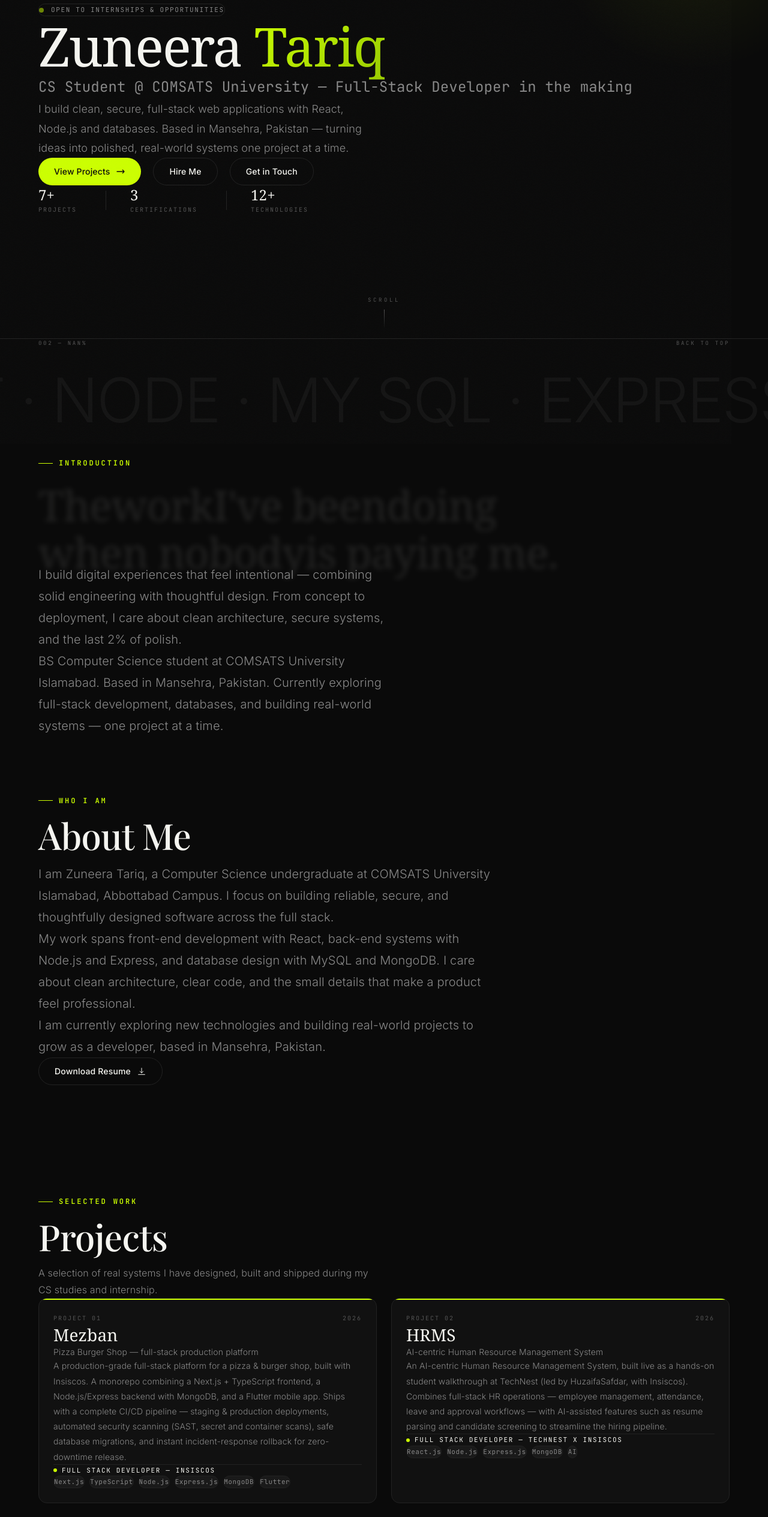
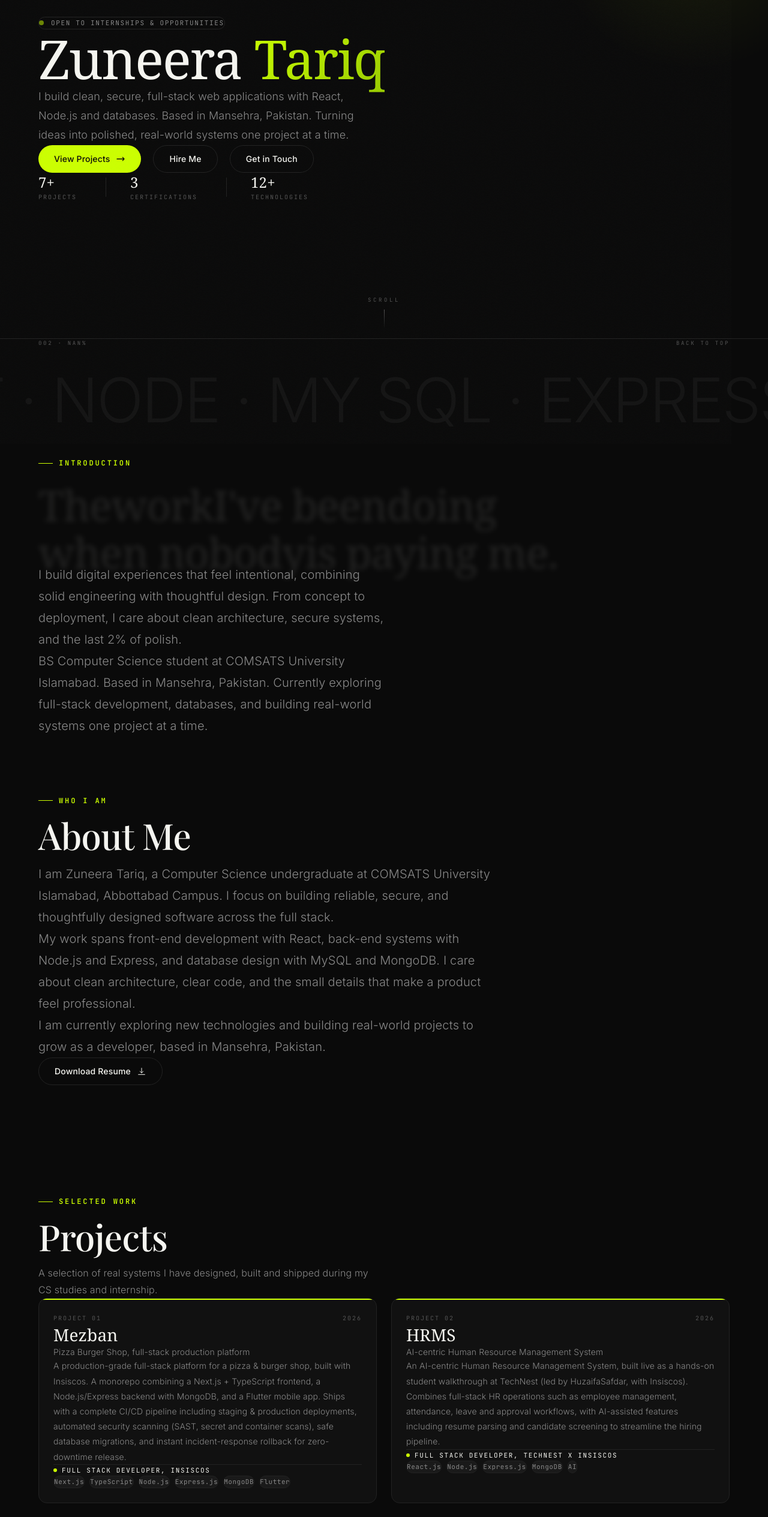
Before and after one commit to Zuneera134/My-Portfolio, a Next.js app: page / in a window 1280 px wide. Shown: the part 220-2749 px from the top of the page at 60% size. Built offline with nearby package versions, Linux system fonts and the light colour scheme.

Commit message:
Remove-hero-role-line-and-all-em-dashes-fix-intro-word-spacing

```diff
--- a/src/app/layout.tsx
+++ b/src/app/layout.tsx
@@ -22,9 +22,9 @@ const playfair = localFont({
 });
 
 export const metadata: Metadata = {
-  title: "Zuneera Tariq — CS Student & Full-Stack Developer in the Making",
+  title: "Zuneera Tariq | Computer Science Portfolio",
   description:
-    "Personal portfolio of Zuneera Tariq — a BS Computer Science student at COMSATS University Islamabad, building full-stack web applications with React, Node.js, and databases.",
+    "Personal portfolio of Zuneera Tariq, a BS Computer Science student at COMSATS University Islamabad, building full-stack web applications with React, Node.js, and databases.",
   keywords: [
     "Zuneera Tariq",
     "portfolio",
@@ -35,7 +35,7 @@ export const metadata: Metadata = {
     "computer science student",
   ],
   openGraph: {
-    title: "Zuneera Tariq — Creative Developer",
+    title: "Zuneera Tariq | Creative Developer",
     description:
       "Building digital experiences that shouldn't feel ordinary.",
     type: "website",
--- a/src/components/motion/Marquee.tsx
+++ b/src/components/motion/Marquee.tsx
@@ -38,7 +38,7 @@ export default function Marquee({
     };
   }, [speed, direction]);
 
-  const repeatedText = `${text} \u2014 ${text} \u2014 ${text} \u2014 ${text} \u2014 `;
+  const repeatedText = `${text} \u00B7 ${text} \u00B7 ${text} \u00B7 ${text} \u00B7 `;
 
   return (
     <div
--- a/src/components/sections/Connect.tsx
+++ b/src/components/sections/Connect.tsx
@@ -70,7 +70,7 @@ export default function Connect() {
         <div className="section-eyebrow">Let&apos;s connect</div>
         <h2 className="section-title">Connect with Me</h2>
         <p className="section-sub">
-          Reach out on your favorite platform — I&apos;d love to hear from you.
+          Reach out on your favorite platform and I&apos;d love to hear from you.
         </p>
 
         <div className="mt-12 flex flex-col md:flex-row gap-4 md:gap-5">
--- a/src/components/sections/Hero.tsx
+++ b/src/components/sections/Hero.tsx
@@ -6,13 +6,12 @@ import gsap from "gsap";
 export default function Hero() {
   const badge = useRef<HTMLDivElement>(null);
   const name = useRef<HTMLDivElement>(null);
-  const role = useRef<HTMLDivElement>(null);
   const desc = useRef<HTMLDivElement>(null);
   const actions = useRef<HTMLDivElement>(null);
   const stats = useRef<HTMLDivElement>(null);
 
   useEffect(() => {
-    const list = [badge, name, role, desc, actions, stats];
+    const list = [badge, name, desc, actions, stats];
     const tl = gsap.timeline({ delay: 0.2 });
     list.forEach((r, i) => {
       if (!r.current) return;
@@ -59,16 +58,10 @@ export default function Hero() {
           </h1>
         </div>
 
-        <div ref={role} className="mt-11 opacity-0">
-          <p className="text-[clamp(1.1rem,2vw,1.5rem)] font-mono text-fg-muted">
-            CS Student @ COMSATS University — Full-Stack Developer in the making
-          </p>
-        </div>
-
-        <div ref={desc} className="mt-8 opacity-0">
+        <div ref={desc} className="mt-12 opacity-0">
           <p className="text-base md:text-lg font-light text-fg-muted max-w-xl leading-relaxed">
             I build clean, secure, full-stack web applications with React, Node.js
-            and databases. Based in Mansehra, Pakistan — turning ideas into
+            and databases. Based in Mansehra, Pakistan. Turning ideas into
             polished, real-world systems one project at a time.
           </p>
         </div>
--- a/src/components/sections/Introduction.tsx
+++ b/src/components/sections/Introduction.tsx
@@ -85,7 +85,7 @@ export default function Introduction() {
             <span
               key={i}
               ref={(el) => { wordRefs.current[i] = el; }}
-              className={`${word.weight} inline-block mr-[0.3em]`}
+              className={`${word.weight} inline-block mr-[0.45em]`}
             >
               {word.text}
             </span>
@@ -94,7 +94,7 @@ export default function Introduction() {
 
         <div ref={descRef} className="max-w-xl">
           <p className="text-lg md:text-xl leading-relaxed text-fg-muted font-light">
-            I build digital experiences that feel intentional — combining
+            I build digital experiences that feel intentional, combining
             solid engineering with thoughtful design. From concept to
             deployment, I care about clean architecture, secure systems,
             and the last 2% of polish.
@@ -103,7 +103,7 @@ export default function Introduction() {
             BS Computer Science student at COMSATS University Islamabad.
             Based in Mansehra, Pakistan. Currently exploring full-stack
             development, databases, and building real-world systems
-            — one project at a time.
+            one project at a time.
           </p>
         </div>
       </div>
--- a/src/components/sections/Journey.tsx
+++ b/src/components/sections/Journey.tsx
@@ -12,7 +12,7 @@ const experience = [
     company: "Hayat Dev",
     period: "4-month internship",
     description:
-      "Worked on a complete College Management System — planning, developing, and delivering a real-world full-stack application with 8 role-based portals. Gained practical experience in React, Node.js, Express, and MySQL.",
+      "Worked on a complete College Management System, covering planning, developing, and delivering a real-world full-stack application with 8 role-based portals. Gained practical experience in React, Node.js, Express, and MySQL.",
   },
 ];
 
@@ -27,7 +27,7 @@ const education = [
     school: "The Peace Schools and Colleges",
     degree: "Intermediate / Secondary Education",
     period: "Completed",
-    grade: "Grade: A1 — 1066/1100 (97%)",
+    grade: "Grade: A1 (1066/1100, 97%)",
     highlight: "Top 20 Board Position Holder for outstanding academic performance",
   },
 ];
@@ -37,7 +37,7 @@ const certifications = [
     title: "Web Development Fundamentals",
     issuer: "IBM",
     year: "2026",
-    description: "Foundations of web development — HTML, CSS & JavaScript.",
+    description: "Foundations of web development: HTML, CSS & JavaScript.",
   },
   {
     title: "Data Science & Analytics",
--- a/src/components/sections/Projects.tsx
+++ b/src/components/sections/Projects.tsx
@@ -56,7 +56,7 @@ function ProjectCard({ project }: { project: { number: string; title: string; su
         {project.description}
       </p>
 
-      {/* Role / company — separated from tech stack */}
+      {/* Role / company - separated from tech stack */}
       <div className="mt-6 pt-5 border-t border-border flex items-center gap-2">
         <span className="w-1.5 h-1.5 rounded-full bg-accent shrink-0" />
         <span className="text-[11px] font-mono tracking-[0.15em] uppercase text-fg">
--- a/src/components/ui/StatusBar.tsx
+++ b/src/components/ui/StatusBar.tsx
@@ -47,7 +47,7 @@ export default function StatusBar() {
       {/* Status info */}
       <div className="section-padding flex items-center justify-between py-3">
         <div className="text-[9px] font-mono tracking-[0.3em] uppercase text-fg-dim">
-          {currentSection} — {Math.round(scrollProgress * 100)}%
+          {currentSection} · {Math.round(scrollProgress * 100)}%
         </div>
         <button
           onClick={() => window.scrollTo({ top: 0, behavior: "smooth" })}
--- a/src/data/projects.ts
+++ b/src/data/projects.ts
@@ -16,11 +16,11 @@ export const projects: Project[] = [
     id: "project-01",
     number: "01",
     title: "Mezban",
-    subtitle: "Pizza Burger Shop — full-stack production platform",
+    subtitle: "Pizza Burger Shop, full-stack production platform",
     description:
-      "A production-grade full-stack platform for a pizza & burger shop, built with Insiscos. A monorepo combining a Next.js + TypeScript frontend, a Node.js/Express backend with MongoDB, and a Flutter mobile app. Ships with a complete CI/CD pipeline — staging & production deployments, automated security scanning (SAST, secret and container scans), safe database migrations, and instant incident-response rollback for zero-downtime release.",
+      "A production-grade full-stack platform for a pizza & burger shop, built with Insiscos. A monorepo combining a Next.js + TypeScript frontend, a Node.js/Express backend with MongoDB, and a Flutter mobile app. Ships with a complete CI/CD pipeline including staging & production deployments, automated security scanning (SAST, secret and container scans), safe database migrations, and instant incident-response rollback for zero-downtime release.",
     tech: ["Next.js", "TypeScript", "Node.js", "Express.js", "MongoDB", "Flutter"],
-    role: "Full Stack Developer — Insiscos",
+    role: "Full Stack Developer, Insiscos",
     year: "2026",
     color: "#FF6B35",
     link: "#",
@@ -31,9 +31,9 @@ export const projects: Project[] = [
     title: "HRMS",
     subtitle: "AI-centric Human Resource Management System",
     description:
-      "An AI-centric Human Resource Management System, built live as a hands-on student walkthrough at TechNest (led by HuzaifaSafdar, with Insiscos). Combines full-stack HR operations — employee management, attendance, leave and approval workflows — with AI-assisted features such as resume parsing and candidate screening to streamline the hiring pipeline.",
+      "An AI-centric Human Resource Management System, built live as a hands-on student walkthrough at TechNest (led by HuzaifaSafdar, with Insiscos). Combines full-stack HR operations such as employee management, attendance, leave and approval workflows, with AI-assisted features including resume parsing and candidate screening to streamline the hiring pipeline.",
     tech: ["React.js", "Node.js", "Express.js", "MongoDB", "AI"],
-    role: "Full Stack Developer — TechNest x Insiscos",
+    role: "Full Stack Developer, TechNest x Insiscos",
     year: "2026",
     color: "#8B5CF6",
     link: "#",
@@ -46,7 +46,7 @@ export const projects: Project[] = [
     description:
       "A complete system that digitalizes all major college operations across 8 portals: Student, Teacher, Parent, Principal, Accountant, Admission Officer, and Exam Officer. Features secure token-based authentication with role-based access control, plus a dark/light mode. Built as a project-based experience during my internship.",
     tech: ["React.js", "Node.js", "Express.js", "MySQL"],
-    role: "Full Stack Developer Intern — Hayat Dev",
+    role: "Full Stack Developer Intern, Hayat Dev",
     year: "2026",
     color: "#CCFF00",
     link: "#",
@@ -57,9 +57,9 @@ export const projects: Project[] = [
     title: "SkillLink",
     subtitle: "Verified service provider hiring platform",
     description:
-      "A full-stack web application solving the lack of trust when hiring daily wage workers. Features verified service-provider profiles, ratings and reviews, an emergency service feature, and three dashboards — Admin, Worker, and Client — with secure role-based access.",
+      "A full-stack web application solving the lack of trust when hiring daily wage workers. Features verified service-provider profiles, ratings and reviews, an emergency service feature, and three dashboards (Admin, Worker, and Client) with secure role-based access.",
     tech: ["React.js", "Node.js", "Express.js", "MongoDB", "Cloudinary"],
-    role: "Semester Project — Web Technologies",
+    role: "Semester Project, Web Technologies",
     year: "2026",
     color: "#00C2A8",
     link: "#",
@@ -96,7 +96,7 @@ export const projects: Project[] = [
     title: "My First Website",
     subtitle: "Foundations of front-end development",
     description:
-      "My first step into web development — a simple yet functional website built completely from scratch with HTML and CSS. Responsive layout, simple navigation, styled content sections, and a basic footer. A milestone that marked the start of my learning journey.",
+      "My first step into web development, a simple yet functional website built completely from scratch with HTML and CSS. Responsive layout, simple navigation, styled content sections, and a basic footer. A milestone that marked the start of my learning journey.",
     tech: ["HTML5", "CSS3"],
     role: "Personal Project",
     year: "2025",
```
Also changed, not shown: public/resume.html (+6 -6 lines), src/app/globals.css (+4 -4 lines).
